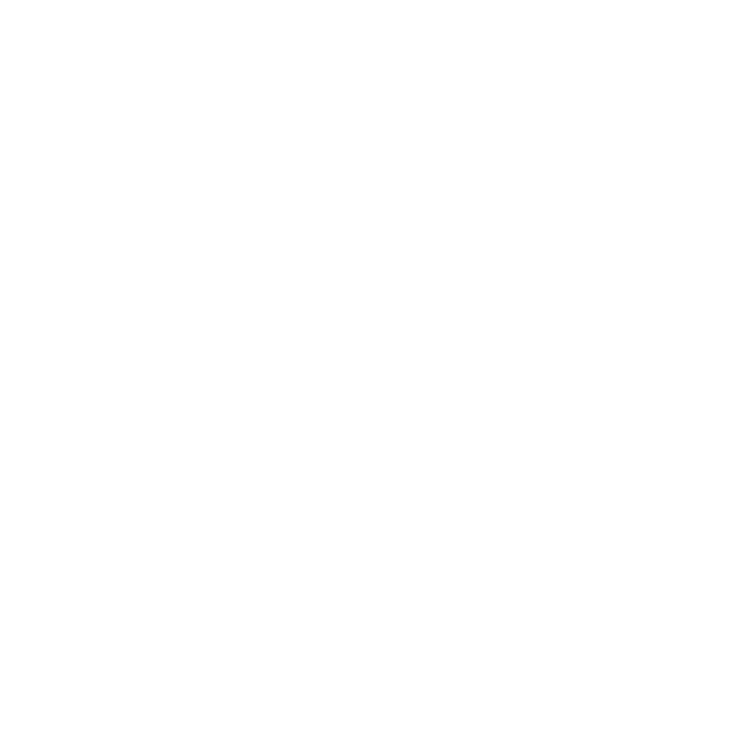
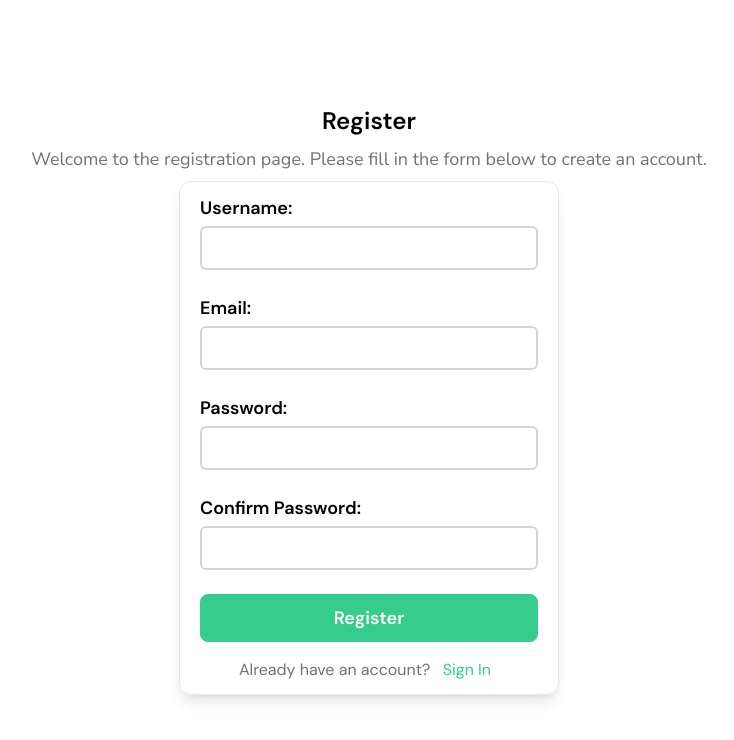
Before and after one commit to KaushalKishorMishra/nutritional-monitoring-and-diet-guidance-system, a React (Vite) app in the folder react-client/: page /register in a window 1280 px wide. Before the commit this address had no page. Shown: the top 740 px of the page, without its empty margins (271-1005 px from the left). Built offline with nearby package versions, Linux system fonts and the light colour scheme.

Commit message:
feat: new forms for login and register with new route-page

```diff
--- /dev/null
+++ b/react-client/src/components/layouts/forms/login/LoginForm.tsx
@@ -0,0 +1,79 @@
+import React from "react";
+import { useNavigate } from "react-router";
+
+interface PLoginForm {
+  loginFormValues: {
+    email: string;
+    password: string;
+  };
+  setLoginFromValues: React.Dispatch<
+    React.SetStateAction<{
+      email: string;
+      password: string;
+    }>
+  >;
+  onSubmit: (e: React.FormEvent<HTMLFormElement>) => void;
+}
+
+const LoginForm: React.FC<PLoginForm> = ({
+  onSubmit,
+  loginFormValues,
+  setLoginFromValues,
+}) => {
+  const navigate = useNavigate();
+  return (
+    <form onSubmit={onSubmit}>
+      <div className="input-container">
+        <label htmlFor="email">Email:</label>
+        <input
+          type="text"
+          id="email"
+          name="email"
+          required
+          value={loginFormValues.email}
+          onChange={(e) =>
+            setLoginFromValues((prev) => {
+              return { ...prev, email: e.target.value };
+            })
+          }
+        />
+      </div>
+      <div className="input-container">
+        <label htmlFor="password">Password:</label>
+        <input
+          type="password"
+          id="password"
+          name="password"
+          required
+          value={loginFormValues.password}
+          onChange={(e) =>
+            setLoginFromValues((prev) => {
+              return { ...prev, password: e.target.value };
+            })
+          }
+        />
+      </div>
+      <div className="flex w-full flex-col items-center justify-center gap-4">
+        <button
+          type="submit"
+          className="btn btn-primary font-dm-sans text-lg text-white w-full"
+        >
+          Login
+        </button>
+        <div>
+          <p className="text-center font-dm-sans text-[#6e7179]">
+            Don't have an account?{" "}
+            <span
+              onClick={() => navigate("/register")}
+              className="px-2 text-primary underline-offset-2 hover:underline"
+            >
+              Get Started
+            </span>
+          </p>
+        </div>
+      </div>
+    </form>
+  );
+};
+
+export default LoginForm;
--- /dev/null
+++ b/react-client/src/components/layouts/forms/register/RegisterForm.tsx
@@ -0,0 +1,114 @@
+import React from "react";
+import { useNavigate } from "react-router";
+
+interface PRegisterForm {
+  registerFormValues: {
+    username: string;
+    email: string;
+    password: string;
+    confirmPassword: string;
+  };
+  setRegisterFormValues: React.Dispatch<
+    React.SetStateAction<{
+      username: string;
+      email: string;
+      password: string;
+      confirmPassword: string;
+    }>
+  >;
+  onSubmit: (e: React.FormEvent<HTMLFormElement>) => void;
+}
+
+const RegisterForm: React.FC<PRegisterForm> = ({
+  registerFormValues,
+  setRegisterFormValues,
+  onSubmit,
+}) => {
+  const navigate = useNavigate();
+
+  return (
+    <form onSubmit={onSubmit}>
+      <div className="input-container">
+        <label htmlFor="username">Username:</label>
+        <input
+          type="text"
+          id="username"
+          name="username"
+          required
+          value={registerFormValues.username}
+          onChange={(e) =>
+            setRegisterFormValues((prev) => {
+              return { ...prev, username: e.target.value };
+            })
+          }
+        />
+      </div>
+      <div className="input-container">
+        <label htmlFor="email">Email:</label>
+        <input
+          type="email"
+          id="email"
+          name="email"
+          required
+          value={registerFormValues.email}
+          onChange={(e) =>
+            setRegisterFormValues((prev) => {
+              return { ...prev, email: e.target.value };
+            })
+          }
+        />
+      </div>
+      <div className="input-container">
+        <label htmlFor="password">Password:</label>
+        <input
+          type="password"
+          id="password"
+          name="password"
+          required
+          value={registerFormValues.password}
+          onChange={(e) =>
+            setRegisterFormValues((prev) => {
+              return { ...prev, password: e.target.value };
+            })
+          }
+        />
+      </div>
+      <div className="input-container">
+        <label htmlFor="password">Confirm Password:</label>
+        <input
+          type="password"
+          id="password"
+          name="password"
+          required
+          value={registerFormValues.confirmPassword}
+          onChange={(e) =>
+            setRegisterFormValues((prev) => {
+              return { ...prev, confirmPassword: e.target.value };
+            })
+          }
+        />
+      </div>
+      <div className="flex w-full flex-col items-center justify-center gap-4">
+        <button
+          type="submit"
+          className="btn btn-primary font-dm-sans text-lg text-white w-full"
+        >
+          Register
+        </button>
+        <div>
+          <p className="text-center font-dm-sans text-[#6e7179]">
+            Already have an account?{" "}
+            <span
+              onClick={() => navigate("/login")}
+              className="px-2 text-primary underline-offset-2 hover:underline"
+            >
+              Sign In
+            </span>
+          </p>
+        </div>
+      </div>
+    </form>
+  );
+};
+
+export default RegisterForm;
--- a/react-client/src/index.css
+++ b/react-client/src/index.css
@@ -3,3 +3,31 @@
 @tailwind base;
 @tailwind components;
 @tailwind utilities;
+
+.title {
+  @apply text-center font-dm-sans text-2xl font-semibold;
+}
+.subtitle {
+  @apply py-2 text-center font-nunito-sans text-lg text-[#6e7179];
+}
+
+.form {
+  @apply flex h-screen w-full flex-col items-center justify-center;
+  .form-header {
+    @apply px-3;
+  }
+  .form-body {
+    form {
+      @apply mx-auto my-auto flex min-w-[380px] flex-col items-center justify-center gap-6 rounded-xl border px-5 py-3 shadow-lg;
+      .input-container {
+        @apply mx-auto flex w-full flex-col gap-1;
+        label {
+          @apply font-dm-sans text-lg font-semibold;
+        }
+        input {
+          @apply rounded-md border-2 border-gray-300 p-2;
+        }
+      }
+    }
+  }
+}
--- /dev/null
+++ b/react-client/src/pages/login/Login.tsx
@@ -0,0 +1,31 @@
+import React, { useState } from "react";
+import LoginForm from "../../components/layouts/forms/login/LoginForm";
+
+const Login: React.FC = () => {
+  const [loginFormValues, setLoginFormValues] = useState({
+    email: "",
+    password: "",
+  });
+
+  const onSubmit = (e: React.FormEvent<HTMLFormElement>) => {
+    e.preventDefault();
+    console.log(loginFormValues);
+  };
+
+  return (
+    <div className="form">
+      <div className="form-header">
+        <h2 className="title">Login</h2>
+      </div>
+      <div className="form-body">
+        <LoginForm
+          loginFormValues={loginFormValues}
+          setLoginFromValues={setLoginFormValues}
+          onSubmit={onSubmit}
+        />
+      </div>
+    </div>
+  );
+};
+
+export default Login;
--- a/react-client/src/pages/onboarding/OnBoarding.tsx
+++ b/react-client/src/pages/onboarding/OnBoarding.tsx
@@ -63,7 +63,10 @@
           )}
           {currentStep === 3 && (
             <div className="flex w-full flex-col items-center justify-center gap-4 px-5 py-5">
-              <button className="btn btn-primary w-full font-nunito-sans text-lg font-bold text-white">
+              <button
+                onClick={() => navigate("/register")}
+                className="btn btn-primary w-full font-nunito-sans text-lg font-bold text-white"
+              >
                 Get Started
               </button>
               <div>
--- /dev/null
+++ b/react-client/src/pages/register/Register.tsx
@@ -0,0 +1,37 @@
+import React from "react";
+import RegisterForm from "../../components/layouts/forms/register/RegisterForm";
+
+const Register: React.FC = () => {
+  const [registerFromValues, setRegisterFormValues] = React.useState({
+    username: "",
+    email: "",
+    password: "",
+    confirmPassword: "",
+  });
+
+  const onSubmit = (e: React.FormEvent<HTMLFormElement>) => {
+    e.preventDefault();
+    console.log(registerFromValues);
+  };
+
+  return (
+    <div className="form">
+      <div className="form-header">
+        <h1 className="title">Register</h1>
+        <p className="subtitle">
+          Welcome to the registration page. Please fill in the form below to
+          create an account.
+        </p>
+      </div>
+      <div className="form-body">
+        <RegisterForm
+          registerFormValues={registerFromValues}
+          setRegisterFormValues={setRegisterFormValues}
+          onSubmit={onSubmit}
+        />
+      </div>
+    </div>
+  );
+};
+
+export default Register;
--- a/react-client/src/routes/MyRoutes.tsx
+++ b/react-client/src/routes/MyRoutes.tsx
@@ -1,12 +1,14 @@
 import { BrowserRouter as Router, Route, Routes } from "react-router";
 import OnBoarding from "../pages/onboarding/OnBoarding";
 import Login from "../pages/login/Login";
+import Register from "../pages/register/Register";
 
 const MyRoutes = () => {
   return (
     <Router>
       <Routes>
         <Route path="/login" element={<Login />} />
+        <Route path="/register" element={<Register />} />
         <Route path="/welcome" element={<OnBoarding />} />
       </Routes>
     </Router>
```
